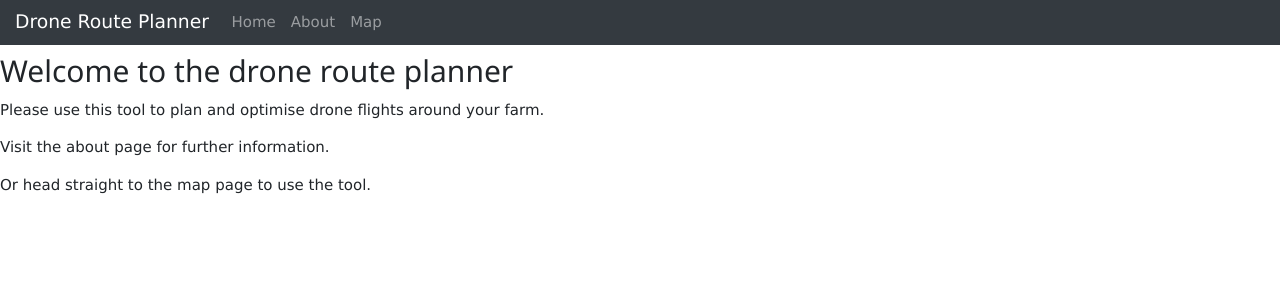
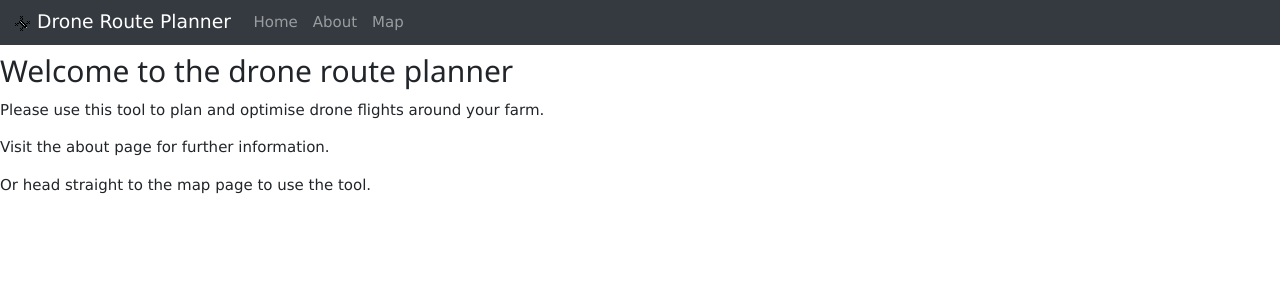
Before and after one commit to CallumBlair/droneRoutePlanner, a Flask app: page / in a window 1280 px wide. Shown: the top 300 px of the page. Run offline with Flask 2, Linux system fonts and the light colour scheme; some libraries are stand-ins or nearby versions.

Commit message:
Added logo to nav bar

```diff
--- a/templates/components/base.html
+++ b/templates/components/base.html
@@ -12,9 +12,12 @@
 	<script src="static/route.js"></script>
 	<script src="static/sidebar.js"></script>
 
-	<link rel="shortcut icon" href="{{ url_for('static', filename='favicon.ico') }}">
+	<link rel="shortcut icon" href="{{ url_for('static', filename='css/images/favicon.ico') }}">
+
 
 	<title>Drone Route Planner</title>
+
+
 
 	{% set active_page = active_page|default('home') -%}
     {% set navigation_bar = [('/', 'home', 'Home'), ('/about', 'about', 'About'), ('/map','map','Map')] -%}
--- a/templates/components/nav.html
+++ b/templates/components/nav.html
@@ -1,5 +1,6 @@
 <nav class="navbar navbar-expand-md navbar-dark bg-dark fixed-top">
-	<a class="navbar-brand" href="#"> Drone Route Planner</a>
+	<img src="static/css/images/drone.png" />
+	<a class="navbar-brand" href="/">&nbspDrone Route Planner</a>
 	<div class="collapse navbar-collapse" id="navNav">
         <ul class="navbar-nav mr-auto">
 
--- a/templates/index.html
+++ b/templates/index.html
@@ -4,7 +4,6 @@
 {% block content %}
 
 <div class="home">
-
 	<h2> Welcome to the drone route planner</h2>
 
     <p>Please use this tool to plan and optimise drone flights around your farm.</p>
```
Also changed, not shown: static/css/images/drone.png (added), static/css/images/favicon.ico (renamed from static/favicon.ico).
